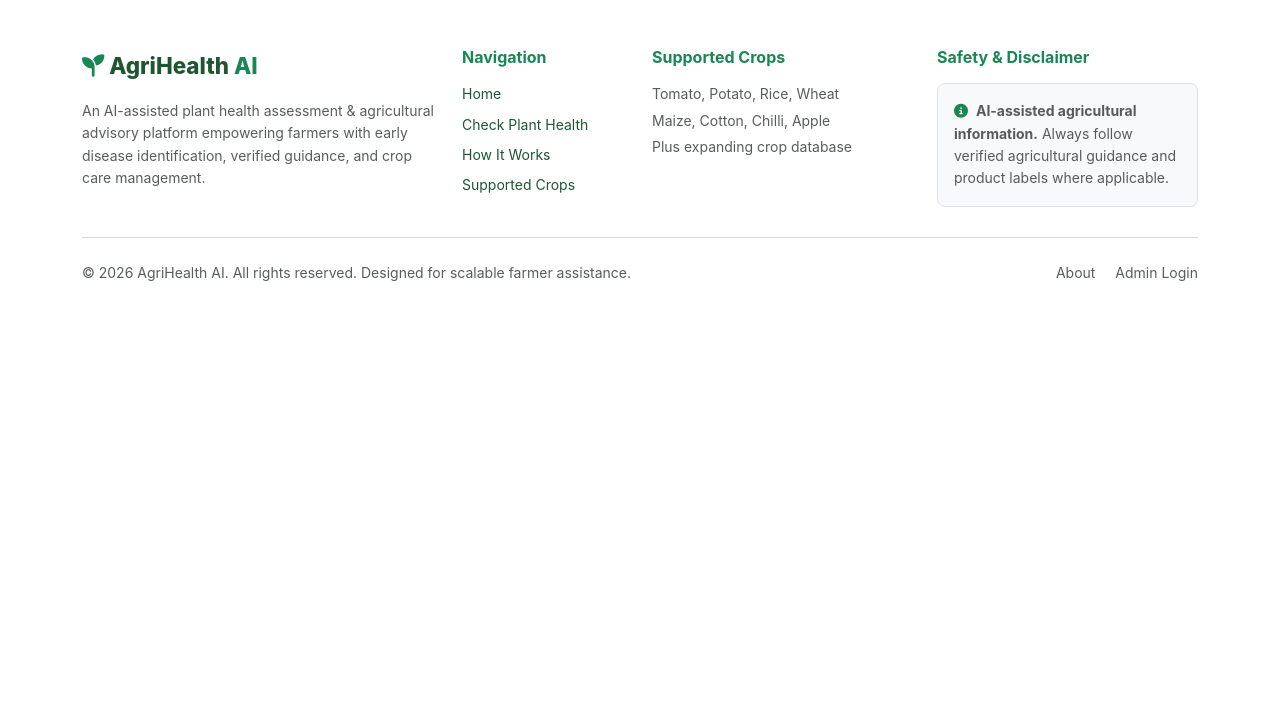
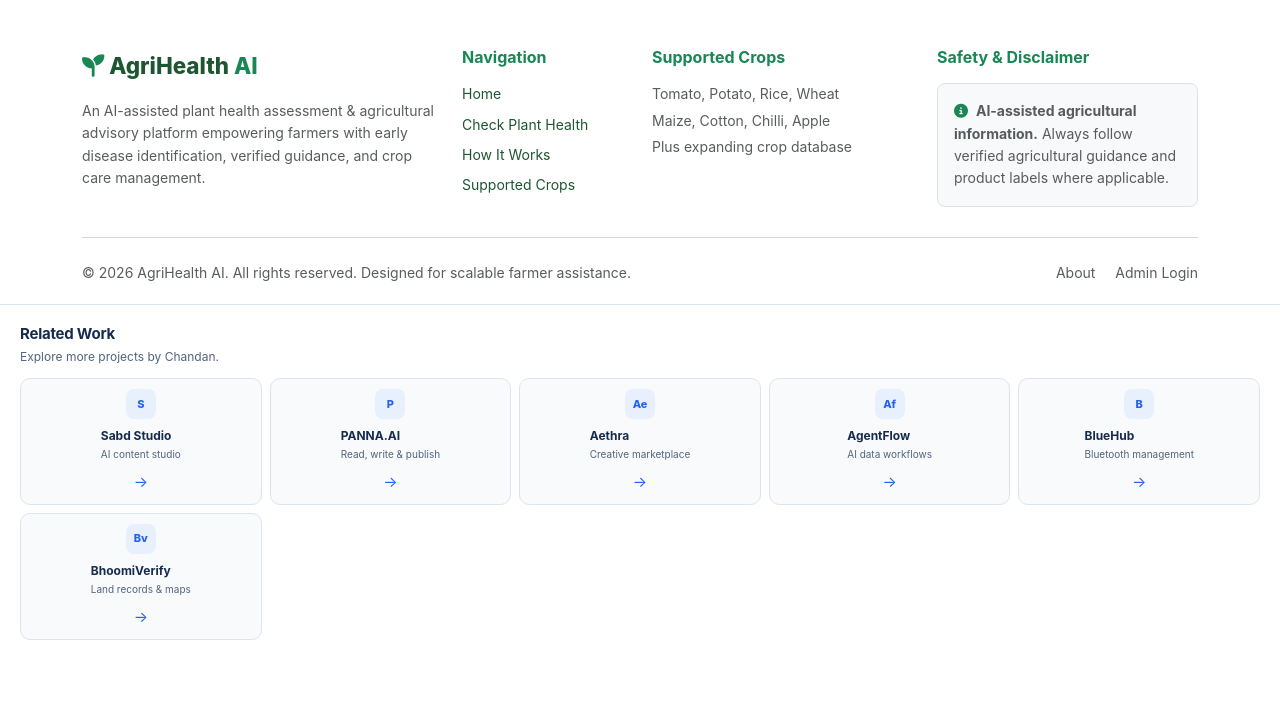
Before and after one commit to chandan326/mini-project, a Django app: page / in a window 1280 px wide. Shown: the part 3956-4664 px from the top of the page. Before the commit the page ends 4237 px from the top, so only its background shows below. Run offline with Django 5.2, Linux system fonts and the light colour scheme; data comes from the database, SQL or seed files in the repository; parts of the project's set-up code (start-up, migrations or seed data) failed here and were passed over.

Commit message:
Add compact homepage Related Work links across the portfolio

```diff
--- a/templates/base.html
+++ b/templates/base.html
@@ -132,6 +132,9 @@
         </div>
       </div>
     </div>
+      {% if request.resolver_match.url_name == 'home' %}
+        {% include 'related_work.html' %}
+      {% endif %}
   </footer>
 
   {% include 'tutorial_modal.html' %}
--- /dev/null
+++ b/templates/related_work.html
@@ -0,0 +1,42 @@
+<style>
+.relatedWork {
+  --rw-text: #172b4d; --rw-muted: #53647c; --rw-border: #dce4ef;
+  --rw-card: #f8fafc; --rw-hover: #edf4ff; --rw-accent: #2563eb; --rw-icon: #e8f0fe;
+  box-sizing: border-box; width: 100%; max-width: 1280px; margin: 20px auto;
+  padding: 18px 20px 0; border-top: 1px solid var(--rw-border); text-align: left;
+  font-family: inherit; color: var(--rw-text);
+}
+.relatedWork[data-theme="dark"] {
+  --rw-text: #edf3ff; --rw-muted: #a6b6ce; --rw-border: #2b3850;
+  --rw-card: #111d31; --rw-hover: #1b2c47; --rw-accent: #93baff; --rw-icon: #203557;
+}
+.relatedWork .heading { margin: 0 0 4px; font-size: 15px; font-weight: 700; line-height: 1.4; color: var(--rw-text); letter-spacing: -.015em; }
+.relatedWork .intro { margin: 0 0 12px; font-size: 12px; line-height: 1.5; color: var(--rw-muted); }
+.relatedWork .grid { display: grid; grid-template-columns: repeat(2, minmax(0, 1fr)); gap: 8px; margin: 0; padding: 0; list-style: none; }
+.relatedWork .grid > li { min-width: 0; margin: 0; padding: 0; list-style: none; }
+.relatedWork .card { box-sizing: border-box; display: flex; align-items: center; gap: 9px; min-height: 62px; height: 100%; padding: 10px; border: 1px solid var(--rw-border); border-radius: 10px; background: var(--rw-card); color: var(--rw-text); text-decoration: none; transition: background .15s ease, border-color .15s ease; }
+.relatedWork .card:hover { background: var(--rw-hover); border-color: var(--rw-accent); text-decoration: none; }
+.relatedWork .card:focus-visible { outline: 2px solid var(--rw-accent); outline-offset: 3px; }
+.relatedWork .badge { display: grid; place-items: center; width: 30px; height: 30px; flex: 0 0 30px; border-radius: 8px; background: var(--rw-icon); color: var(--rw-accent); font-size: 11px; font-weight: 800; line-height: 1; padding: 0; }
+.relatedWork .copy { min-width: 0; flex: 1; }
+.relatedWork .name { display: block; font-size: 12px; font-weight: 650; line-height: 1.4; color: var(--rw-text); overflow-wrap: anywhere; }
+.relatedWork .description { display: block; margin-top: 2px; font-size: 10px; line-height: 1.4; color: var(--rw-muted); }
+.relatedWork .arrow { flex-shrink: 0; font-size: 15px; color: var(--rw-accent); }
+@media (min-width: 700px) { .relatedWork .grid { grid-template-columns: repeat(4, minmax(0, 1fr)); } }
+@media (min-width: 1100px) { .relatedWork .grid { grid-template-columns: repeat(5, minmax(0, 1fr)); } }
+@media (max-width: 380px) { .relatedWork { padding-right: 12px; padding-left: 12px; } .relatedWork .card { gap: 6px; padding: 8px; } .relatedWork .badge { display: none; } }
+@media (prefers-reduced-motion: reduce) { .relatedWork .card { transition: none; } }
+
+</style>
+<nav class="relatedWork" aria-labelledby="related-work-heading" data-theme="light">
+  <h2 class="heading" id="related-work-heading">Related Work</h2>
+  <p class="intro">Explore more projects by Chandan.</p>
+  <ul class="grid">
+    <li><a class="card" href="https://sabd-studio.vercel.app/"><span class="badge" aria-hidden="true">S</span><span class="copy"><span class="name">Sabd Studio</span><span class="description">AI content studio</span></span><span class="arrow" aria-hidden="true">→</span></a></li>
+    <li><a class="card" href="https://book-tau-green.vercel.app/"><span class="badge" aria-hidden="true">P</span><span class="copy"><span class="name">PANNA.AI</span><span class="description">Read, write & publish</span></span><span class="arrow" aria-hidden="true">→</span></a></li>
+    <li><a class="card" href="https://aethra-gamma.vercel.app/"><span class="badge" aria-hidden="true">Ae</span><span class="copy"><span class="name">Aethra</span><span class="description">Creative marketplace</span></span><span class="arrow" aria-hidden="true">→</span></a></li>
+    <li><a class="card" href="https://agentflow-mu.vercel.app/"><span class="badge" aria-hidden="true">Af</span><span class="copy"><span class="name">AgentFlow</span><span class="description">AI data workflows</span></span><span class="arrow" aria-hidden="true">→</span></a></li>
+    <li><a class="card" href="https://bluthoth.vercel.app/"><span class="badge" aria-hidden="true">B</span><span class="copy"><span class="name">BlueHub</span><span class="description">Bluetooth management</span></span><span class="arrow" aria-hidden="true">→</span></a></li>
+    <li><a class="card" href="https://sih-project-ivory-theta.vercel.app/"><span class="badge" aria-hidden="true">Bv</span><span class="copy"><span class="name">BhoomiVerify</span><span class="description">Land records & maps</span></span><span class="arrow" aria-hidden="true">→</span></a></li>
+  </ul>
+</nav>
```
